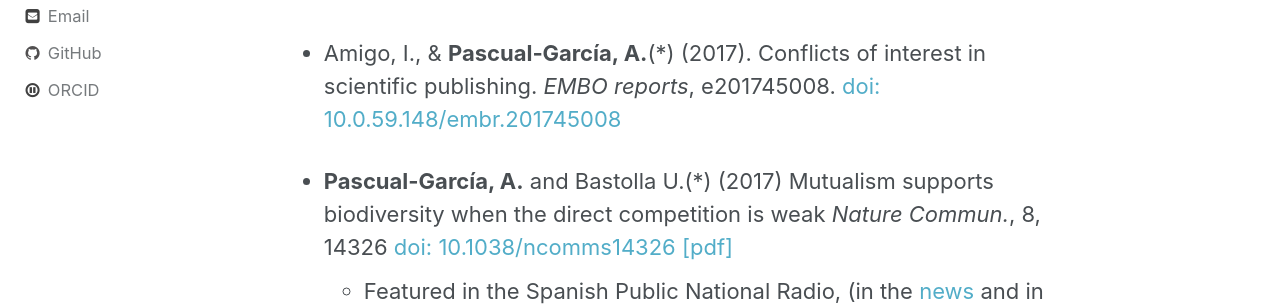
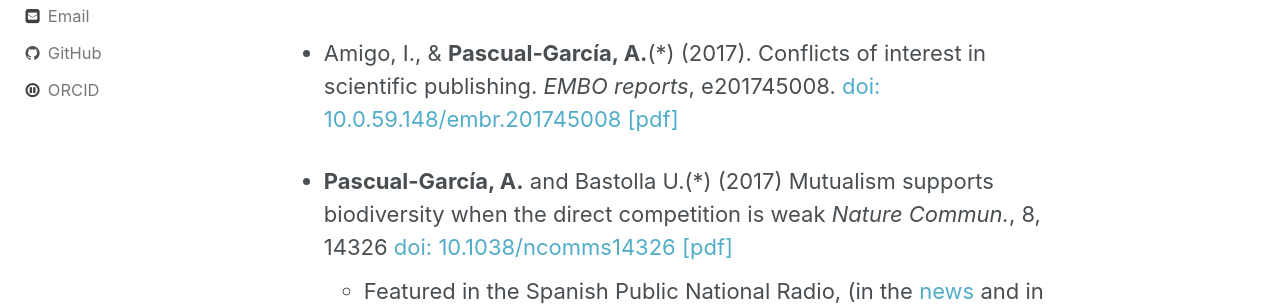
Before and after one commit to apascualgarcia/apascualgarcia.github.io, a Jekyll site: the page built from _pages/Publications.md, in a window 1280 px wide and 900 px high. Shown: the part 382-688 px from the top of the window. Built offline with Jekyll 4.4.1, drawn with Linux system fonts in a browser that asks for light colours.

Commit message:
Added link to Amigo pdf

```diff
--- a/_pages/Publications.md
+++ b/_pages/Publications.md
@@ -11,7 +11,7 @@ permalink: /_pages/Publications/
 ## Articles
 > (*) stands for Corresponding Author
 
-* Amigo, I., & **Pascual‐García, A.**(*) (2017). Conflicts of interest in scientific publishing. _EMBO reports_, e201745008. [doi: 10.0.59.148/embr.201745008](http://10.0.59.148/embr.201745008)
+* Amigo, I., & **Pascual‐García, A.**(*) (2017). Conflicts of interest in scientific publishing. _EMBO reports_, e201745008. [doi: 10.0.59.148/embr.201745008](http://10.0.59.148/embr.201745008) [[pdf]](/assets/articles/Amigo_ConflictInterestSciencePublish_EMBOrep_2017.pdf)
 
 * **Pascual-García, A.** and Bastolla U.(*) (2017) Mutualism supports biodiversity when the direct competition is weak _Nature Commun._, 8, 14326 [doi: 10.1038/ncomms14326](https://doi.org/10.1038/ncomms14326) [[pdf]](/assets/articles/Pascual-Garcia_May-MacArthur_NatComm_2017.pdf)
   * Featured in the Spanish Public National Radio, (in the [news](http://www.rtve.es/alacarta/audios/el-laboratorio-de-jal/laboratorio-jal-decide-especies-sobreviven-24-03-17/3955758/) and in an [interview](http://www.rtve.es/alacarta/audios/entre-probetas/entre-probetas-estimulo-matematicas-evolucion-especies-29-03-17/3960928/).
```
Also changed, not shown: 1 other file.
